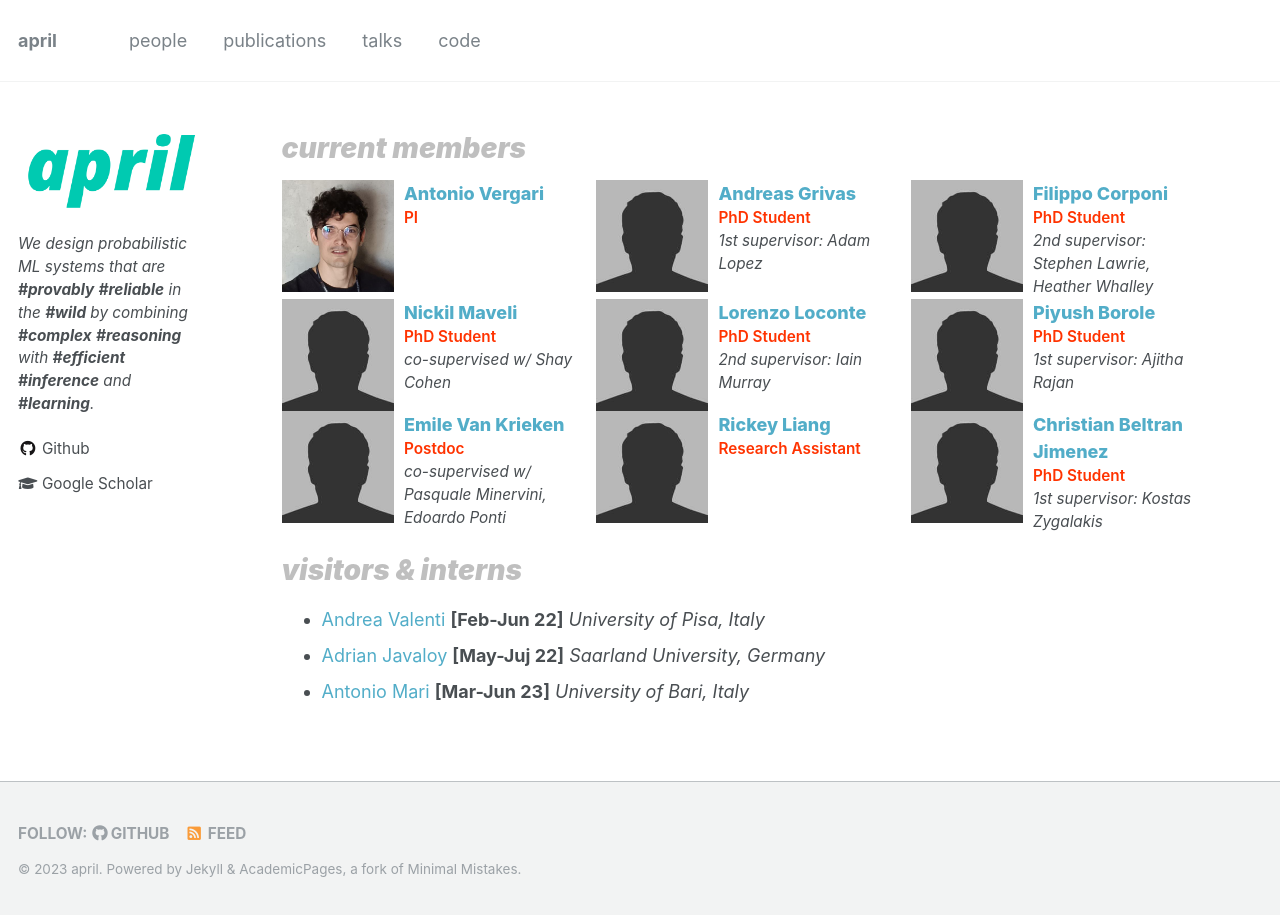
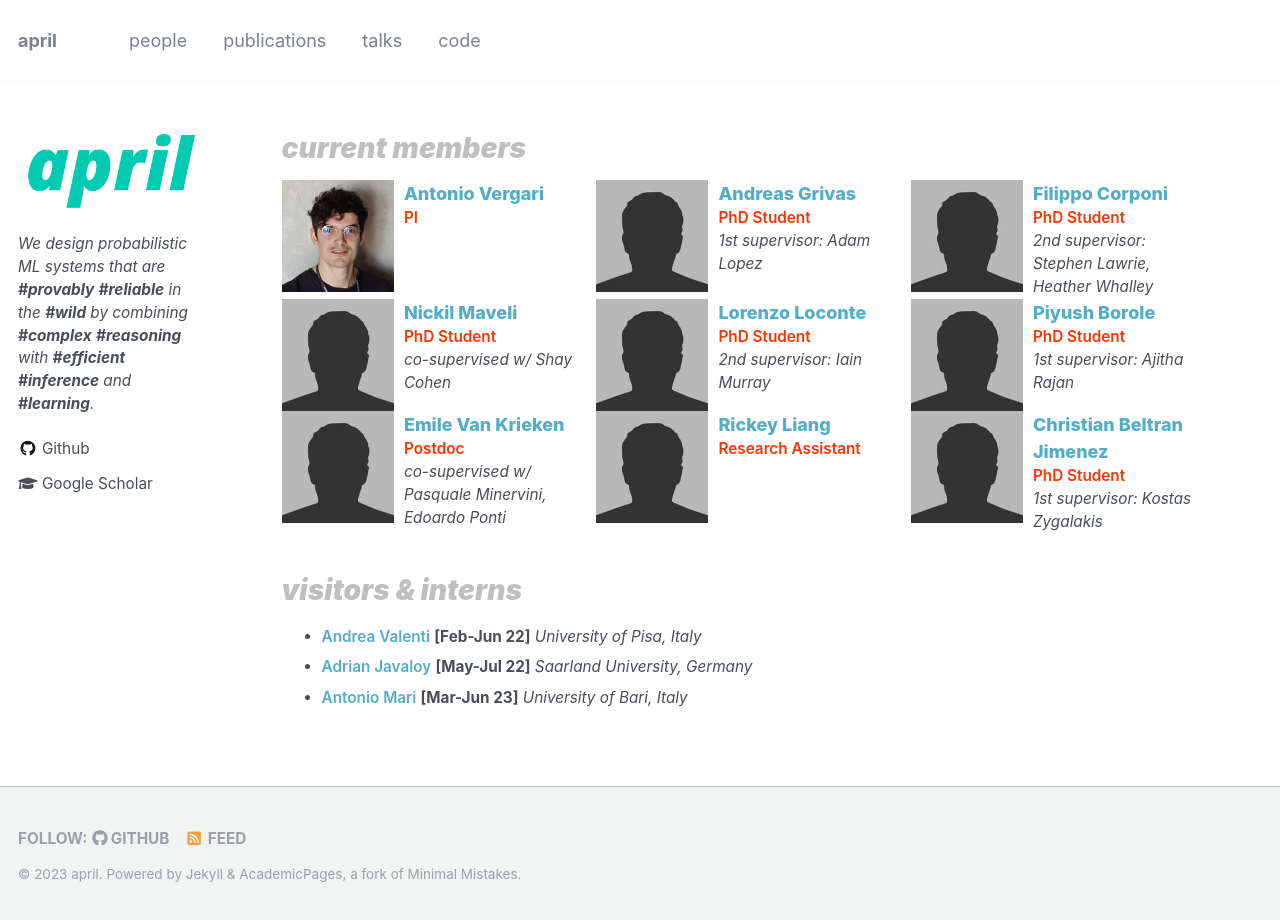
Before and after one commit to april-tools/april-tools.github.io, a Jekyll site: the page built from _pages/people.md, in a window 1280 px wide. Built offline with Jekyll 4.4.1, drawn with Linux system fonts in a browser that asks for light colours; nearby versions of some CDN libraries.

Commit message:
More fixes visitors

```diff
--- a/_people/adrian-javaloy.md
+++ b/_people/adrian-javaloy.md
@@ -5,7 +5,7 @@ permalink: "/people/adrian-javaloy"
 affiliation: "Saarland University, Germany"
 name:  "Adrian Javaloy"
 date:   2022-05-01 00:00
-period: "May-Juj 22"
+period: "May-Jul 22"
 role: "Visitor"
 url: "http://adrian.javaloy.com/"
 ---
--- a/_sass/_people.scss
+++ b/_sass/_people.scss
@@ -3,7 +3,7 @@
     width: 120%;
     grid-template-columns: repeat(3, 1fr);
     grid-column-gap: 20px;
-    margin-bottom: 20px;
+    margin-bottom: 40px;
 }
 
 .lab-member{
@@ -38,3 +38,11 @@
     font-size: $type-size-6;
     font-style: italic;
 }
+
+#visitor-list li {
+    font-size: $type-size-6;
+}
+
+#visitor-list a{
+    font-weight: 600;
+}
```
